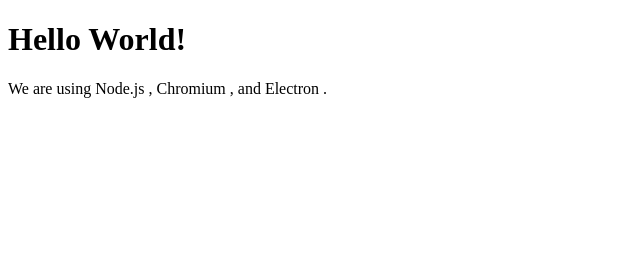
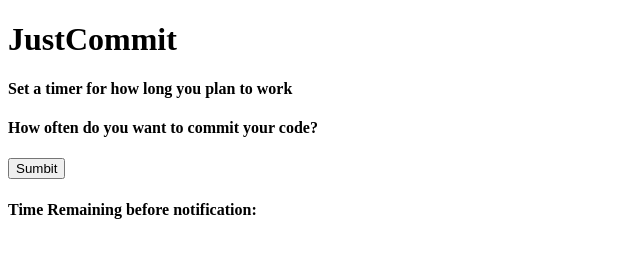
Before and after one commit to LeanneSall/justCommit, an Electron app: page index.html in a window 800 px wide. Shown: the whole page, without its empty margins (0-640 px from the left). Drawn offline with Linux system fonts and the light colour scheme.

Commit message:
basics down

```diff
--- a/index.html
+++ b/index.html
@@ -5,13 +5,24 @@
     <!-- https://developer.mozilla.org/en-US/docs/Web/HTTP/CSP -->
     <meta http-equiv="Content-Security-Policy" content="default-src 'self'; script-src 'self'">
     <meta http-equiv="X-Content-Security-Policy" content="default-src 'self'; script-src 'self'">
-    <title>Hello World!</title>
+    <title>JustCommit</title>
   </head>
   <body>
-    <h1>Hello World!</h1>
-    We are using Node.js <span id="node-version"></span>,
-    Chromium <span id="chrome-version"></span>,
-    and Electron <span id="electron-version"></span>.
+    <h1>JustCommit</h1>
+    <div>
+    <div>
+<div>
+  <h4>Set a timer for how long you plan to work</h4>
+  <div></div>
+</div>
+<div>
+  <h4>How often do you want to commit your code?</h4>
+  <div></div>
+</div>
+<button type="submit">Sumbit</button>
+</div>
+<h4>Time Remaining before notification: </h4>
+</div>
 
     <!-- You can also require other files to run in this process -->
     <script src="./renderer.js"></script>
```
Also changed, not shown: functions.js (added).
